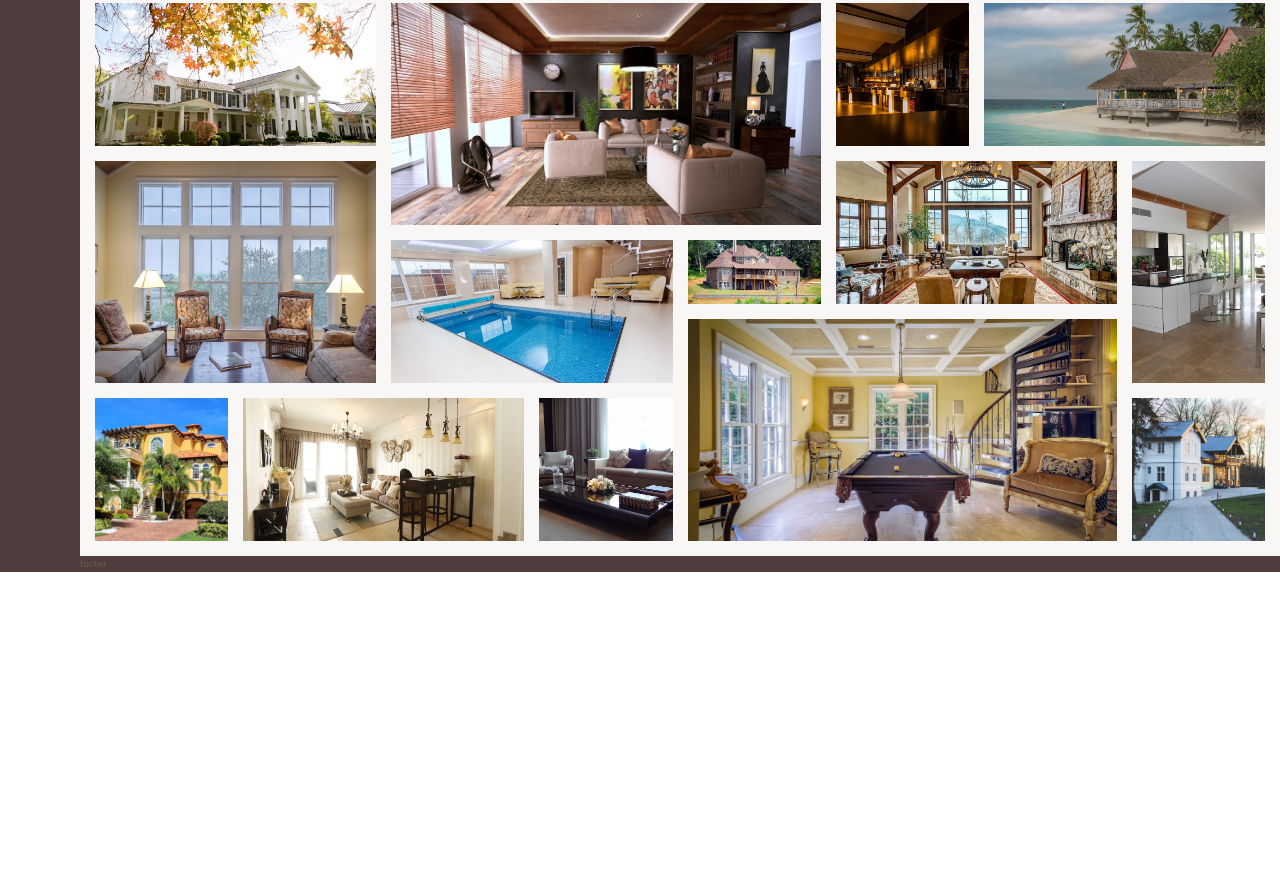
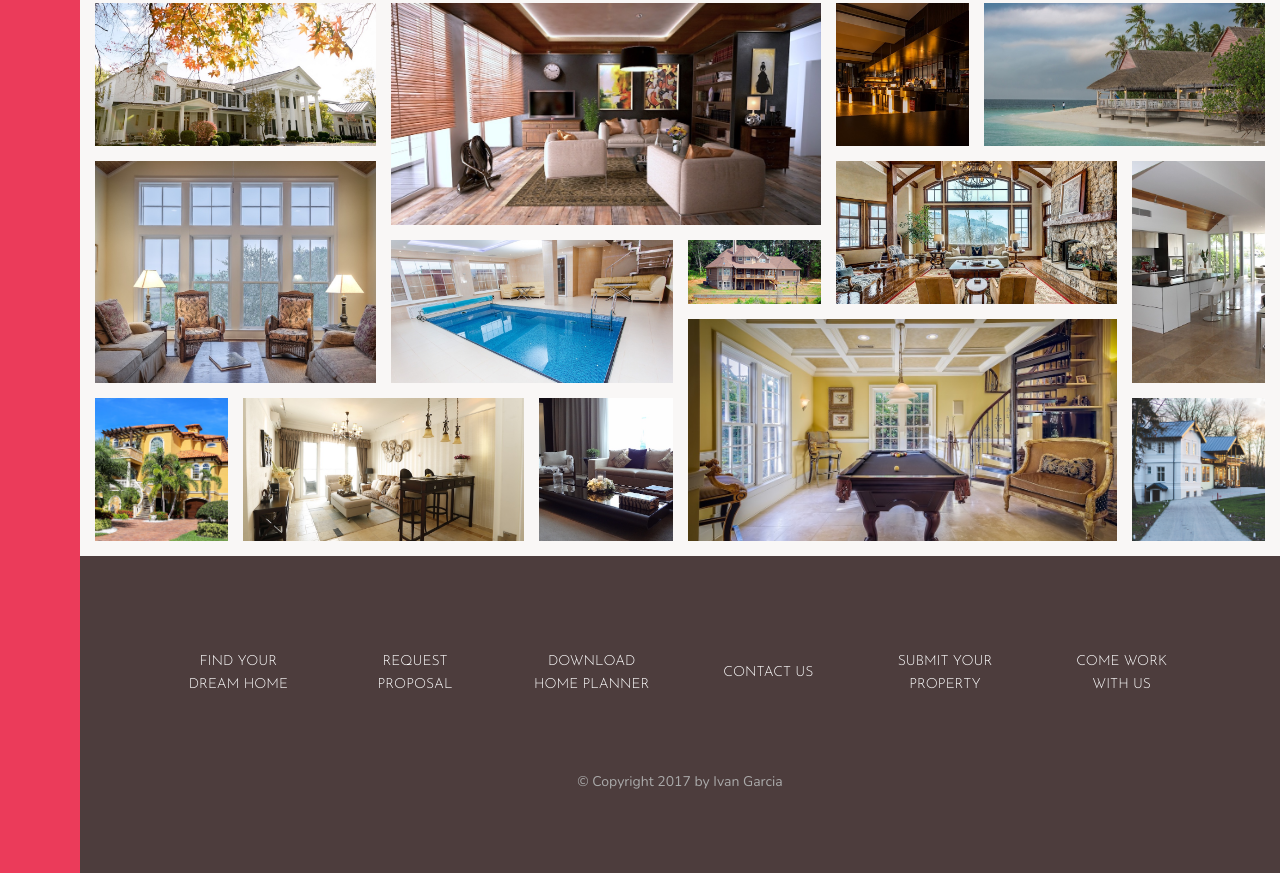
Before and after one commit to ivanvgarcia/Nexter, a website: page index.html in a window 1280 px wide. Shown: the part 3084-3957 px from the top of the page. Before the commit the page ends 3656 px from the top, so only its background shows below. Drawn offline with nearby package versions, Linux system fonts and the light colour scheme.

Commit message:
Footer
- Created the footer and styled it.

```diff
--- a/index.html
+++ b/index.html
@@ -355,7 +355,27 @@
     </section>
 
     <footer class="footer">
-        footer
+        <ul class="nav">
+            <li class="nav__items">
+                <a href="#" class="nav__link">Find your dream home</a>
+            </li>
+            <li class="nav__items">
+                <a href="#" class="nav__link">Request proposal</a>
+            </li>
+            <li class="nav__items">
+                <a href="#" class="nav__link">Download home planner</a>
+            </li>
+            <li class="nav__items">
+                <a href="#" class="nav__link">contact us</a>
+            </li>
+            <li class="nav__items">
+                <a href="#" class="nav__link">Submit your property</a>
+            </li>
+            <li class="nav__items">
+                <a href="#" class="nav__link">Come work with us</a>
+            </li>
+        </ul>
+        <p class="copyright">&copy; Copyright 2017 by Ivan Garcia</p>
     </footer>
 </body>
 
--- a/sass/_footer.scss
+++ b/sass/_footer.scss
@@ -1,4 +1,39 @@
 .footer {
     background-color: $color-secondary;
     grid-column: full-start / full-end;
+    padding: 8rem;
 }
+
+.nav {
+    list-style: none;
+    display: grid;
+    grid-template-columns: repeat(auto-fit, minmax(15rem, 1fr));
+    grid-gap: 2rem;
+    align-items: center;
+    &__link:link,
+    &__link:visited {
+        font-size: 1.4rem;
+        color: #fff;
+        text-decoration: none;
+        font-family: $font-display;
+        text-transform: uppercase;
+        text-align: center;
+        padding: 1.5rem;
+        display: block;
+
+        transition: all .2s ease-in;
+    }
+
+    &__link:hover,
+    &__link:active {
+        background-color: rgba(#fff, .05);
+        transform: translateY(-3px);
+    }
+}
+
+.copyright {
+    font-size: 1.4rem;
+    color: $color-grey-light-2;
+    margin-top: 6rem;
+    text-align: center;
+}
--- a/sass/_sidebar.scss
+++ b/sass/_sidebar.scss
@@ -1,5 +1,5 @@
 .sidebar {
-    background-color: $color-secondary;
+    background-color: $color-primary;
     grid-column: sidebar-start / sidebar-end;
     grid-row: 1 / -1;
 }
```
Also changed, not shown: css/style.css.
